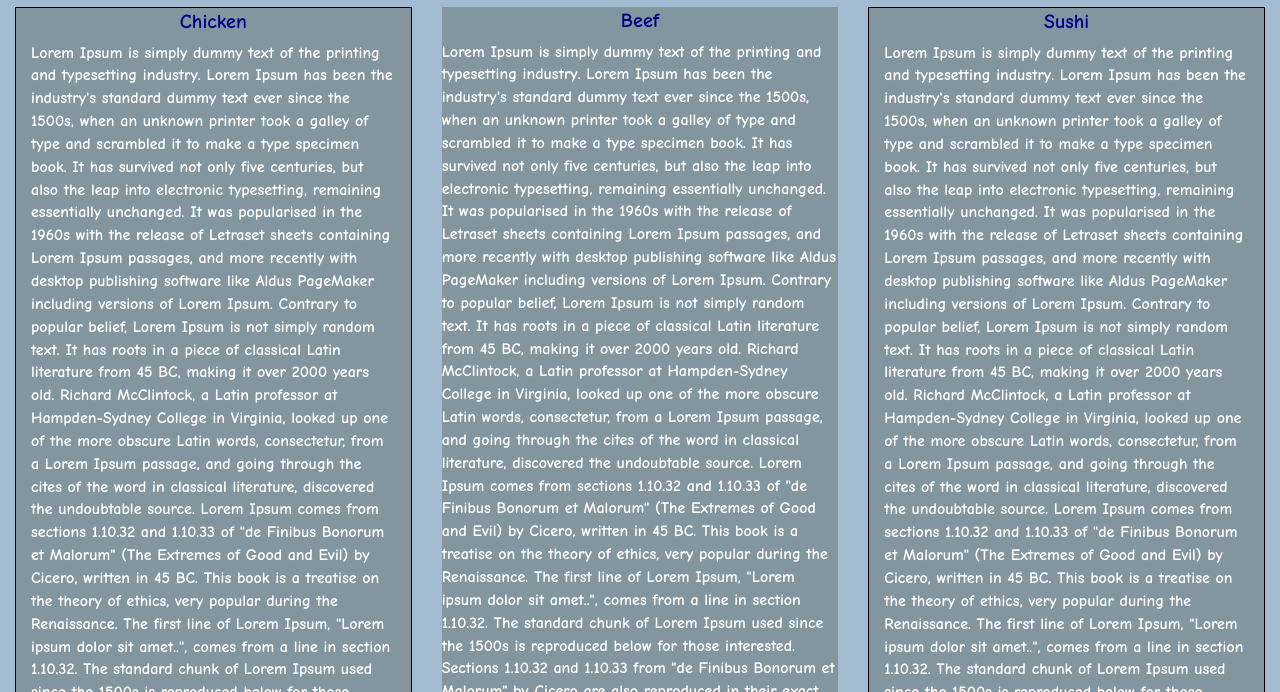
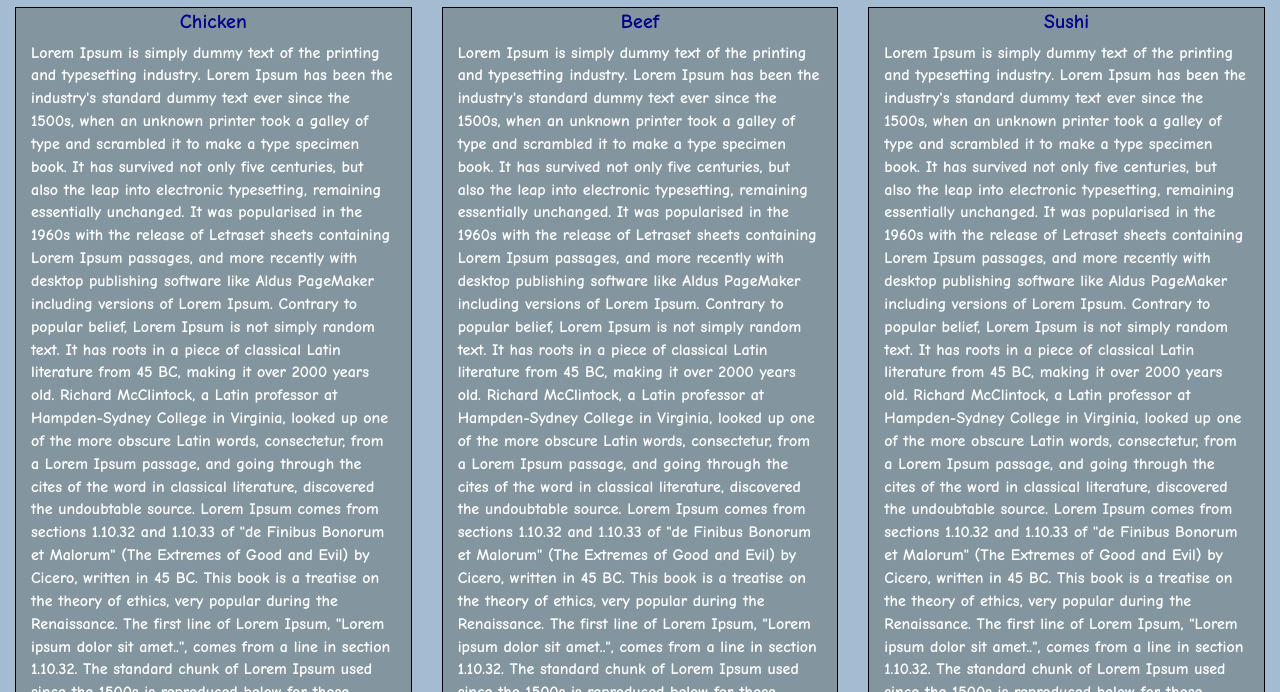
Before and after one commit to JibsNiths/coursera-practice, a plain HTML site: page module3-solution/index.html in a window 1280 px wide. Shown: the part 108-800 px from the top of the page. Drawn offline with Linux system fonts and the light colour scheme.

Commit message:
minor changes

```diff
--- a/module3-solution/css/styles.css
+++ b/module3-solution/css/styles.css
@@ -54,7 +54,7 @@ h2{
 .beef{
 	font-size: 16px;
 	color: white;
-	padding: 0 15px 15px 15p
+	padding: 0 15px 15px 15px;
 	border:solid;
 	border-width: 1px;
 	border-color: #000000;
```
